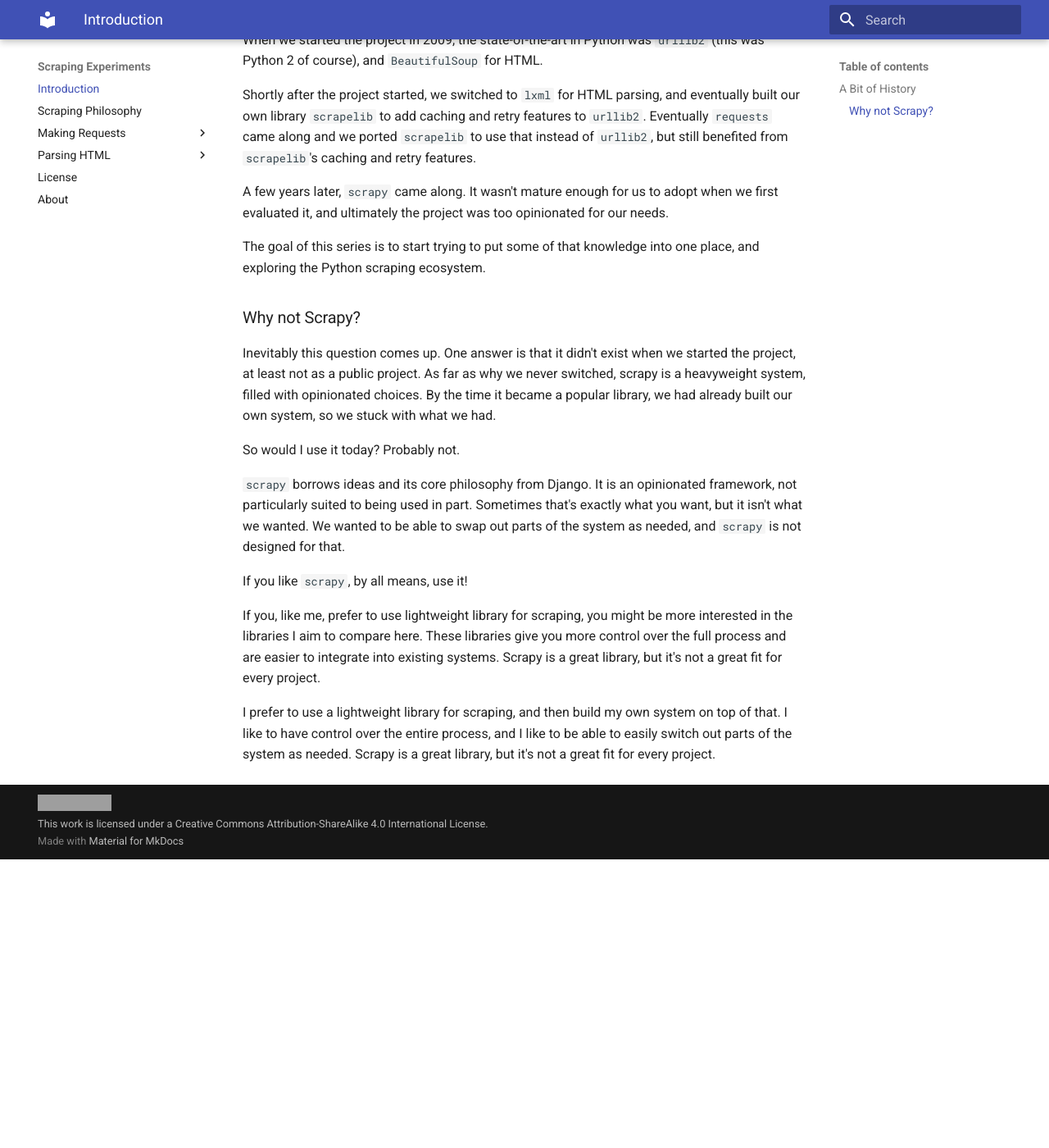
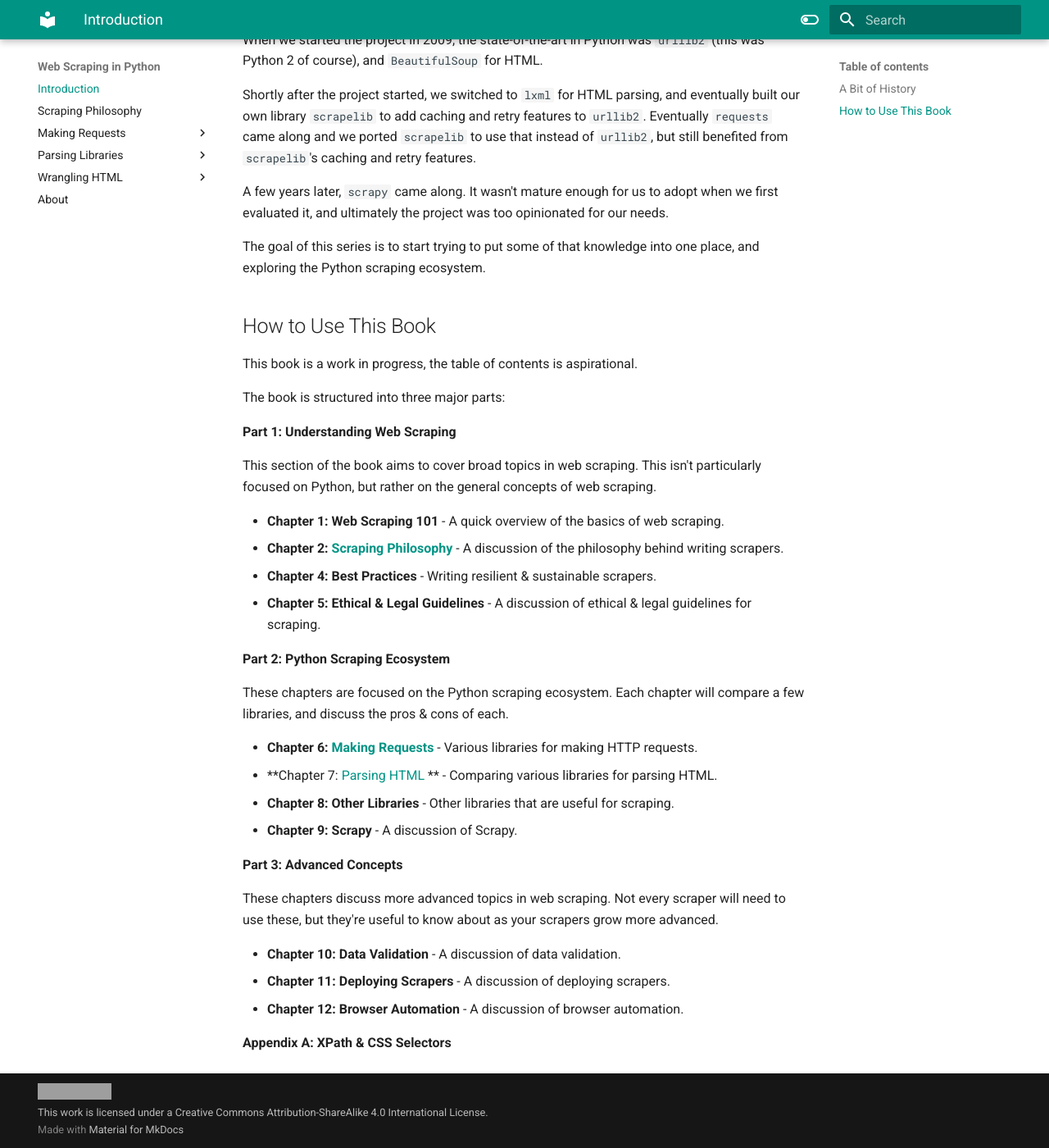
Before and after one commit to jamesturk/aows, an MkDocs documentation site: the page built from docs/introduction.md, in a window 1280 px wide and 1400 px high, scrolled down 574 px. Shown: the whole window at 82% size. Built offline with MkDocs 1.6.1 and Material for MkDocs 9.7.7, drawn with Linux system fonts in a browser that asks for light colours; before the commit the page ends 1622 px from its top, so only the background shows below that; grey boxes are pictures that could not be loaded.

Commit message:
chapter plan

```diff
--- a/docs/introduction.md
+++ b/docs/introduction.md
@@ -17,18 +17,36 @@ A few years later, `scrapy` came along. It wasn't mature enough for us to adopt
 
 The goal of this series is to start trying to put some of that knowledge into one place, and exploring the Python scraping ecosystem.
 
-### Why not Scrapy?
+## How to Use This Book
 
-Inevitably this question comes up. One answer is that it didn't exist when we started the project, at least not as a public project.
-As far as why we never switched, scrapy is a heavyweight system, filled with opinionated choices.  By the time it became a popular library, we had already built our own system, so we stuck with what we had.
+This book is a work in progress, the table of contents is aspirational.
 
-So would I use it today? Probably not.
+The book is structured into three major parts:
 
-`scrapy` borrows ideas and its core philosophy from Django. It is an opinionated framework, not particularly suited to being used in part.
-Sometimes that's exactly what you want, but it isn't what we wanted.  We wanted to be able to swap out parts of the system as needed, and `scrapy` is not designed for that.
+**Part 1: Understanding Web Scraping**
 
-If you like `scrapy`, by all means, use it!
+This section of the book aims to cover broad topics in web scraping. This isn't particularly focused on Python, but rather on the general concepts of web scraping.
 
-If you, like me, prefer to use lightweight library for scraping, you might be more interested in the libraries I aim to compare here. These libraries give you more control over the full process and are easier to integrate into existing systems.  Scrapy is a great library, but it's not a great fit for every project.
+* **Chapter 1: Web Scraping 101** - A quick overview of the basics of web scraping.
+* **Chapter 2: [Scraping Philosophy](philosophy.md)** - A discussion of the philosophy behind writing scrapers.
+* **Chapter 4: Best Practices** - Writing resilient & sustainable scrapers.
+* **Chapter 5: Ethical & Legal Guidelines** - A discussion of ethical & legal guidelines for scraping.
 
-I prefer to use a lightweight library for scraping, and then build my own system on top of that.  I like to have control over the entire process, and I like to be able to easily switch out parts of the system as needed.  Scrapy is a great library, but it's not a great fit for every project.
+**Part 2: Python Scraping Ecosystem**
+
+These chapters are focused on the Python scraping ecosystem.  Each chapter will compare a few libraries, and discuss the pros & cons of each.
+
+* **Chapter 6: [Making Requests](requests/libraries.md)** - Various libraries for making HTTP requests.
+* **Chapter 7: [Parsing HTML](parsing/intro.md) ** - Comparing various libraries for parsing HTML.
+* **Chapter 8: Other Libraries** - Other libraries that are useful for scraping.
+* **Chapter 9: Scrapy** - A discussion of Scrapy.
+
+**Part 3: Advanced Concepts**
+
+These chapters discuss more advanced topics in web scraping. Not every scraper will need to use these, but they're useful to know about as your scrapers grow more advanced.
+
+* **Chapter 10: Data Validation** - A discussion of data validation.
+* **Chapter 11: Deploying Scrapers** - A discussion of deploying scrapers.
+* **Chapter 12: Browser Automation** - A discussion of browser automation.
+
+**Appendix A: XPath & CSS Selectors**
--- a/mkdocs.yml
+++ b/mkdocs.yml
@@ -1,6 +1,28 @@
-site_name: Scraping Experiments
+site_name: Web Scraping in Python
+# site_url:
+site_author: James Turk
+site_description: Exploration of the Python scraping ecosystem.
+copyright: <a rel="license" href="http://creativecommons.org/licenses/by-sa/4.0/"><img alt="Creative Commons License" style="border-width:0" src="https://i.creativecommons.org/l/by-sa/4.0/88x31.png" /></a><br />This work is licensed under a <a rel="license" href="http://creativecommons.org/licenses/by-sa/4.0/">Creative Commons Attribution-ShareAlike 4.0 International License</a>.
+# repo_url:
+# repo_name: jamesturk/
+# edit_url: edit/main/docs
+
 theme:
+# logo:
   name: material
+  palette:
+    - scheme: default
+      primary: teal
+      accent: teal
+      toggle:
+        icon: material/toggle-switch-off-outline
+        name: Switch to dark mode
+    - scheme: slate
+      primary: teal
+      accent: teal
+      toggle:
+        icon: material/toggle-switch
+        name: Switch to light mode
 markdown_extensions:
   - tables
   - admonition
@@ -15,15 +37,14 @@ nav:
   - Making Requests:
     - requests/libraries.md
     - requests/caching.md
-  - Parsing HTML:
+  - Parsing Libraries:
     - parsing/intro.md
     - parsing/features.md
     - parsing/performance.md
     - parsing/bad_html.md
-  # object validation?
-  # ORM/etc.
-  # git scraping
-  # running scrapers
-  - License: license.md
-  - About: license.md
-copyright: <a rel="license" href="http://creativecommons.org/licenses/by-sa/4.0/"><img alt="Creative Commons License" style="border-width:0" src="https://i.creativecommons.org/l/by-sa/4.0/88x31.png" /></a><br />This work is licensed under a <a rel="license" href="http://creativecommons.org/licenses/by-sa/4.0/">Creative Commons Attribution-ShareAlike 4.0 International License</a>.
+  - Wrangling HTML:
+    - Working with Messy HTML: coming-soon.md # wrangling/messy-html.md
+    - JavaScript: coming-soon.md # wrangling/basic-js.md
+    - PDFs: coming-soon.md # wrangling/pdfs.md
+    - Advanced Strategies: coming-soon.md # wrangling/more.md
+  - About: about.md
```
Also changed, not shown: docs/coming-soon.md (added, +5 -0 lines), docs/philosophy.md (+14 -1 lines), docs/scrapy.md (added, +23 -0 lines).
